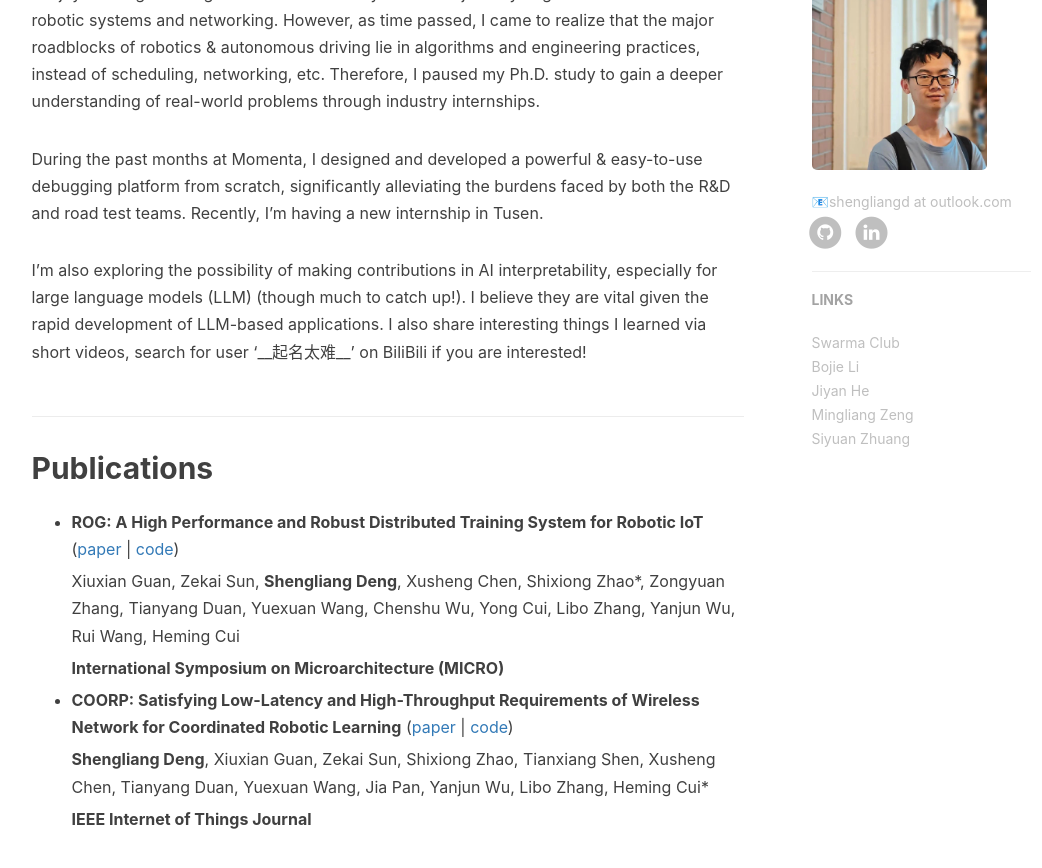
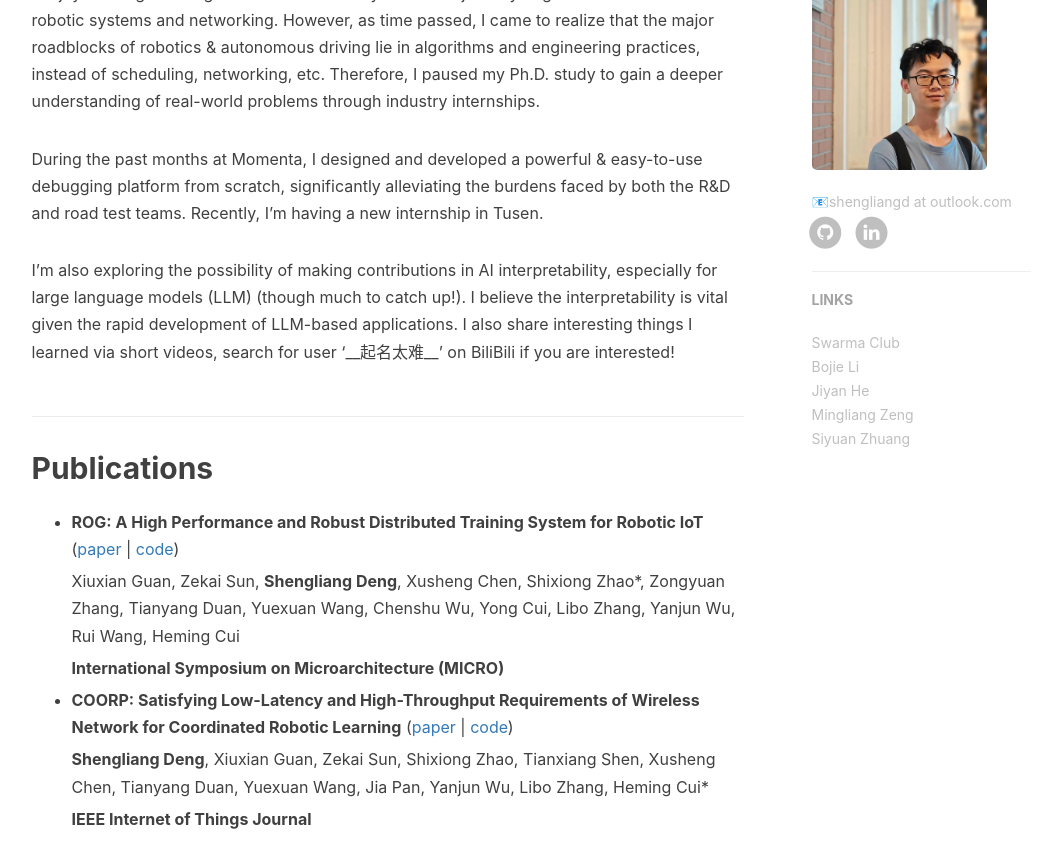
Before and after one commit to shengliangd/shengliangd.github.io, a Jekyll site: the page built from about.html, in a window 1280 px wide and 900 px high, scrolled down 580 px. Shown: the top 868 px of the window, without its empty margins (136-1178 px from the left). Built offline with Jekyll 4.4.1, drawn with Linux system fonts in a browser that asks for light colours; nearby versions of some CDN libraries; comment, search, counter and statistics services are not loaded.

Commit message:
Update en.md

```diff
--- a/_includes/about/en.md
+++ b/_includes/about/en.md
@@ -8,7 +8,7 @@ Therefore, I paused my Ph.D. study to gain a deeper understanding of real-world
 
 During the past months at Momenta, I designed and developed a powerful & easy-to-use debugging platform from scratch, significantly alleviating the burdens faced by both the R&D and road test teams. Recently, I’m having a new internship in Tusen.
 
-I’m also exploring the possibility of making contributions in AI interpretability, especially for large language models (LLM) (though much to catch up!). I believe they are vital given the rapid development of LLM-based applications. I also share interesting things I learned via short videos, search for user '\_\_起名太难\_\_' on BiliBili if you are interested!
+I’m also exploring the possibility of making contributions in AI interpretability, especially for large language models (LLM) (though much to catch up!). I believe the interpretability is vital given the rapid development of LLM-based applications. I also share interesting things I learned via short videos, search for user '\_\_起名太难\_\_' on BiliBili if you are interested!
 
 ## Publications
 
```
